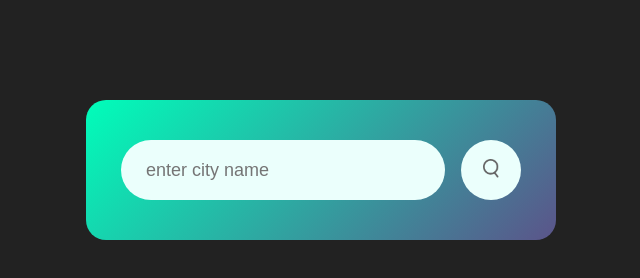
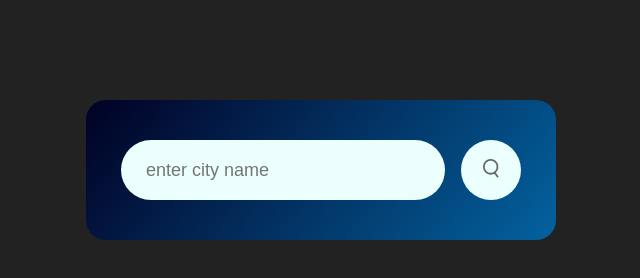
Before and after one commit to d8barcelos/weather-app, a plain HTML site: page index.html in a window 1280 px wide. Shown: the whole page, without its empty margins (319-959 px from the left). Drawn offline with Linux system fonts and the light colour scheme.

Commit message:
Update style.css

```diff
--- a/style.css
+++ b/style.css
@@ -12,7 +12,8 @@ body {
 .card {
     width: 90%;
     max-width: 470px;
-    background: linear-gradient(135deg, #00feba, #5b548a);
+    background: rgb(2, 0, 36);
+    background: linear-gradient(130deg, rgba(2, 0, 36, 1) 0%, rgba(3, 98, 159, 1) 100%, rgba(0, 212, 255, 1) 100%);
     color: #fff;
     margin: 100px auto 0;
     border-radius: 20px;
```
